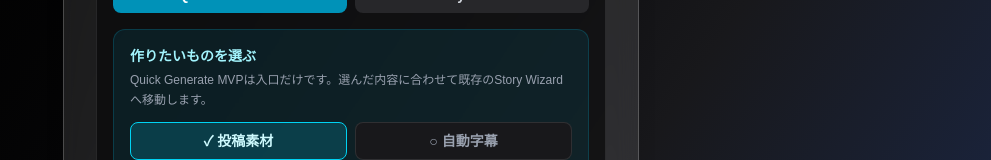
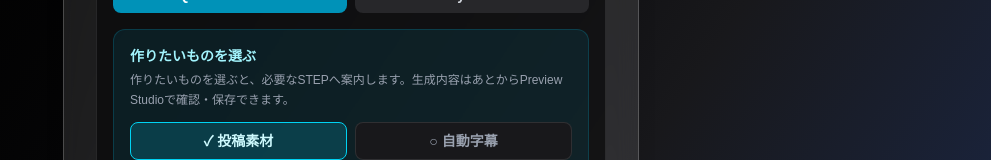
Before and after one commit to hiro042355/easyslice-ai, a Next.js app: page / in a window 1280 px wide. Both pictures are taken after a click on the button "Quick Generate". Shown: the part 361-521 px from the top of the page, without its empty margins (289-1280 px from the left). Built offline with nearby package versions, Linux system fonts and the light colour scheme.

Commit message:
Refine Quick Generate guidance copy

```diff
--- a/app/page.tsx
+++ b/app/page.tsx
@@ -1338,7 +1338,7 @@ const downloadThumbnail = async (clipIndex: number) => {
         作りたいものを選ぶ
       </p>
       <p className="mt-1 text-xs leading-5 text-gray-400">
-        Quick Generate MVPは入口だけです。選んだ内容に合わせて既存のStory Wizardへ移動します。
+        作りたいものを選ぶと、必要なSTEPへ案内します。生成内容はあとからPreview Studioで確認・保存できます。
       </p>
 
       <div className="mt-3 grid grid-cols-2 gap-2 text-sm">
```
